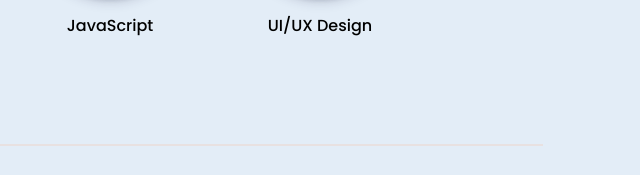
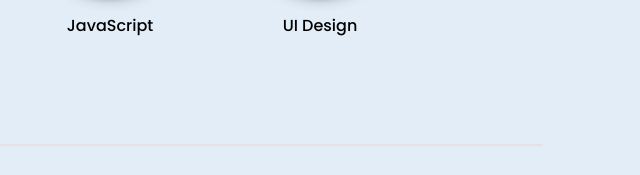
Before and after one commit to Harmant05/Portfolio-Website, a plain HTML site: page index.html in a window 1280 px wide. Shown: the part 2438-2613 px from the top of the page, 635-1275 px from the left. Drawn offline with nearby package versions, Linux system fonts and the light colour scheme.

Commit message:
Initial commit

```diff
--- a/index.html
+++ b/index.html
@@ -237,7 +237,7 @@
                                 </div>
                             </div>
                             <div class="sk-title">
-                                UI/UX Design
+                                 UI Design
                             </div>
                         </div>
                     </div>
```
